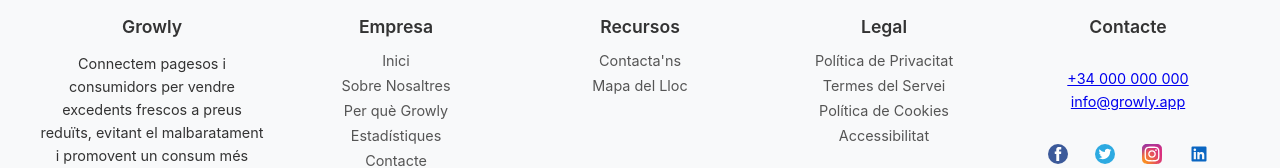
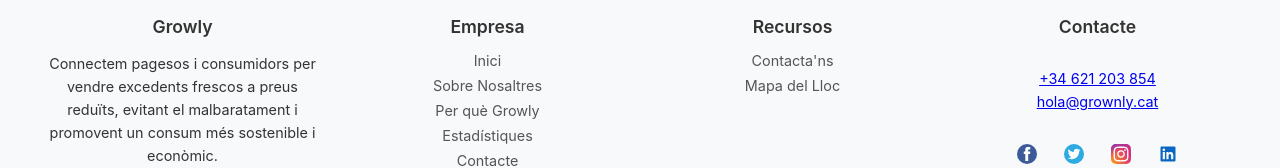
Before and after one commit to jaanque/growly, a React (Create React App) app: page / in a window 1280 px wide. Shown: the part 3966-4134 px from the top of the page. Built offline with nearby package versions, Linux system fonts and the light colour scheme.

Commit message:
Update Footer.js

```diff
--- a/src/components/footer/Footer.js
+++ b/src/components/footer/Footer.js
@@ -39,6 +39,7 @@
           </ul>
         </div>
 
+        { /* Optional: Add more columns for additional links or information
         <div className="footer-column links-column">
           <h4>Legal</h4>
           <ul>
@@ -48,12 +49,13 @@
             <li><a href="#">Accessibilitat</a></li>
           </ul>
         </div>
+        */ }
 
         <div className="footer-column contact-column">
           <h4>Contacte</h4>
           <p>
-            <a href="tel:+34000000000">+34 000 000 000</a><br />
-            <a href="mailto:info@growly.app">info@growly.app</a>
+            <a href="tel:+34000000000">+34 621 203 854</a><br />
+            <a href="mailto:info@growly.app">hola@grownly.cat</a>
           </p>
           <div className="footer-social-icons">
             <a href="https://facebook.com" aria-label="Facebook" target="_blank" rel="noopener noreferrer"><FacebookIcon /></a>
```
